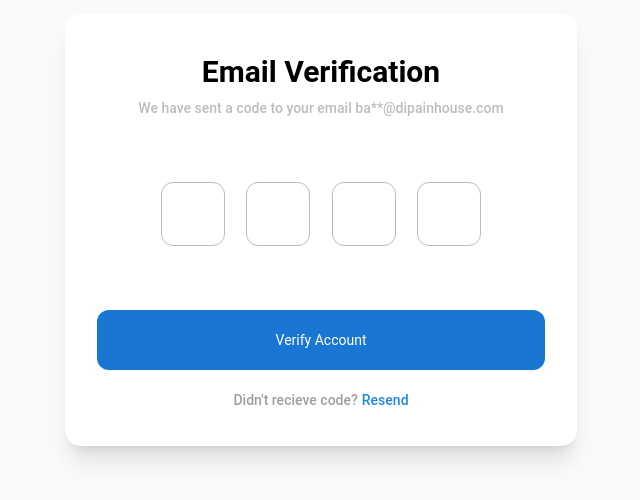
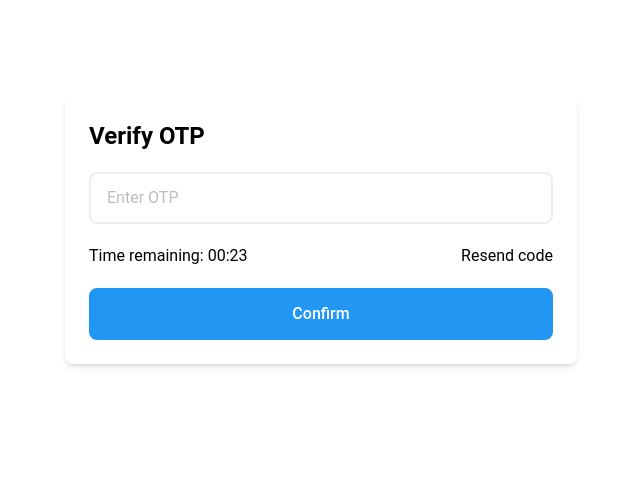
Before and after one commit to DevikaRajesh22/VacationVista-client, a React (Vite) app: page /otp in a window 1280 px wide. Shown: the part 170-670 px from the top of the page, without its empty margins (319-959 px from the left). Built offline with nearby package versions, Linux system fonts and the light colour scheme.

Commit message:
otp form ui created

```diff
--- a/package.json
+++ b/package.json
@@ -22,6 +22,7 @@
     "slick-carousel": "^1.8.1"
   },
   "devDependencies": {
+    "@babel/plugin-proposal-optional-chaining": "^7.21.0",
     "@types/react": "^18.2.56",
     "@types/react-dom": "^18.2.19",
     "@types/react-slick": "^0.23.13",
--- a/src/Api/buyer.ts
+++ b/src/Api/buyer.ts
@@ -3,7 +3,8 @@ import BuyerRoutes from "../Service/endpoints/buyerEndpoint";
 
 export const signup=async(name:string,email:string,password:string)=>{
     try{
-        const res = Api.post(BuyerRoutes.buyerSignup,{name,email,password})
+        const res =await Api.post(BuyerRoutes.buyerSignup,{name,email,password})
+        console.log('2',res)
         return res
     }catch(error){
         console.log(error)
--- a/src/Pages/Buyer/Otp/Otp.tsx
+++ b/src/Pages/Buyer/Otp/Otp.tsx
@@ -1,56 +1,39 @@
+// import { useState, useEffect } from "react";
+// import { toast } from "react-toastify";
+// import { useNavigate, Link } from "react-router-dom";
+// import Api from "../../../Service/axios";
+
 const Otp = () => {
+  // const [otp, setOtp] = useState(["", "", "", ""]);
+  // const [seconds, setSeconds] = useState(59);
+  // const [resendOtp, setResendOtp] = useState(false);
+  // const navigate = useNavigate();
   return (
-    <div>
-      {/* <!-- component --> */}
-<div className="relative flex min-h-screen flex-col justify-center overflow-hidden bg-gray-50 py-12">
-  <div className="relative bg-white px-6 pt-10 pb-9 shadow-xl mx-auto w-full max-w-lg rounded-2xl">
-    <div className="mx-auto flex w-full max-w-md flex-col space-y-16">
-      <div className="flex flex-col items-center justify-center text-center space-y-2">
-        <div className="font-semibold text-3xl">
-          <p>Email Verification</p>
+    <div className="flex justify-center items-center h-screen">
+  <div className="w-full md:max-w-lg mx-auto bg-white dark:bg-gray-800 shadow-md rounded-lg overflow-hidden">
+    <div className="flex flex-col justify-center space-y-5 p-6">
+      <div className="flex flex-col space-y-2 text-center">
+        <h6 className="md:text-2xl font-bold text-left">Verify OTP</h6>
+      </div>
+      <div className="flex flex-col space-y-5">
+        <input
+          type="text"
+          placeholder="Enter OTP"
+          className="px-3 py-2 md:px-4 md:py-3 border-2 border-black-500 rounded-lg font-medium placeholder:font-normal"
+        />
+        <div className="flex justify-between items-center">
+          <p>Time remaining: 00:23</p>
+          <p>Resend code</p>
         </div>
-        <div className="flex flex-row text-sm font-medium text-gray-400">
-          <p>We have sent a code to your email ba**@dipainhouse.com</p>
-        </div>
-      </div>
-
-      <div>
-        <form action="" method="post">
-          <div className="flex flex-col space-y-16">
-            <div className="flex flex-row items-center justify-between mx-auto w-full max-w-xs">
-              <div className="w-16 h-16 ">
-                <input className="w-full h-full flex flex-col items-center justify-center text-center px-5 outline-none rounded-xl border border-gray-400 text-lg bg-white focus:bg-gray-50 focus:ring-1 ring-blue-700" type="text" name="" id=""/>
-              </div>
-              <div className="w-16 h-16 ">
-                <input className="w-full h-full flex flex-col items-center justify-center text-center px-5 outline-none rounded-xl border border-gray-400 text-lg bg-white focus:bg-gray-50 focus:ring-1 ring-blue-700" type="text" name="" id=""/>
-              </div>
-              <div className="w-16 h-16 ">
-                <input className="w-full h-full flex flex-col items-center justify-center text-center px-5 outline-none rounded-xl border border-gray-400 text-lg bg-white focus:bg-gray-50 focus:ring-1 ring-blue-700" type="text" name="" id=""/>
-              </div>
-              <div className="w-16 h-16 ">
-                <input className="w-full h-full flex flex-col items-center justify-center text-center px-5 outline-none rounded-xl border border-gray-400 text-lg bg-white focus:bg-gray-50 focus:ring-1 ring-blue-700" type="text" name="" id=""/>
-              </div>
-            </div>
-
-            <div className="flex flex-col space-y-5">
-              <div>
-                <button className="flex flex-row items-center justify-center text-center w-full border rounded-xl outline-none py-5 bg-blue-700 border-none text-white text-sm shadow-sm">
-                  Verify Account
-                </button>
-              </div>
-
-              <div className="flex flex-row items-center justify-center text-center text-sm font-medium space-x-1 text-gray-500">
-                <p>Didn't recieve code?</p> <a className="flex flex-row items-center text-blue-600" href="http://" target="_blank" rel="noopener noreferrer">Resend</a>
-              </div>
-            </div>
-          </div>
-        </form>
+        <button className="flex items-center justify-center flex-none px-3 py-2 md:px-4 md:py-3 border-2 rounded-lg font-medium border-blue-500 bg-blue-500 text-white">
+          Confirm
+        </button>
       </div>
     </div>
   </div>
 </div>
-    </div>
-  )
-}
 
-export default Otp
+  );
+};
+
+export default Otp;
--- a/src/Pages/Buyer/Signup/Signup.tsx
+++ b/src/Pages/Buyer/Signup/Signup.tsx
@@ -31,9 +31,10 @@ const Signup = () => {
         toast.error("Passwords doesnt match !!!");
         return;
       }
+      console.log('1')
       const res = await signup(name, email, password);
       console.log("a", res);
-      if (!res.data.data) {
+      if (!res?.data.data) {
         navigate("/otp");
       }
     } catch (error) {
```
Also changed, not shown: 1 other file (tests, documents, lock files or other folders).
